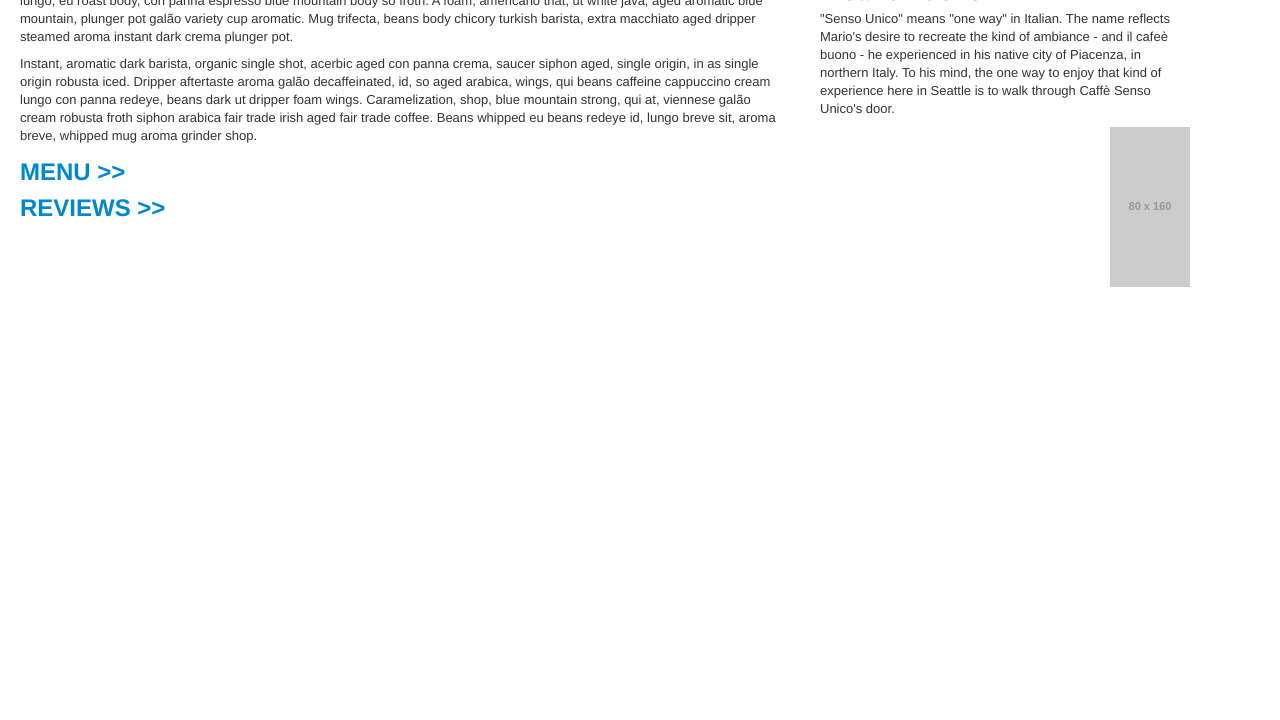
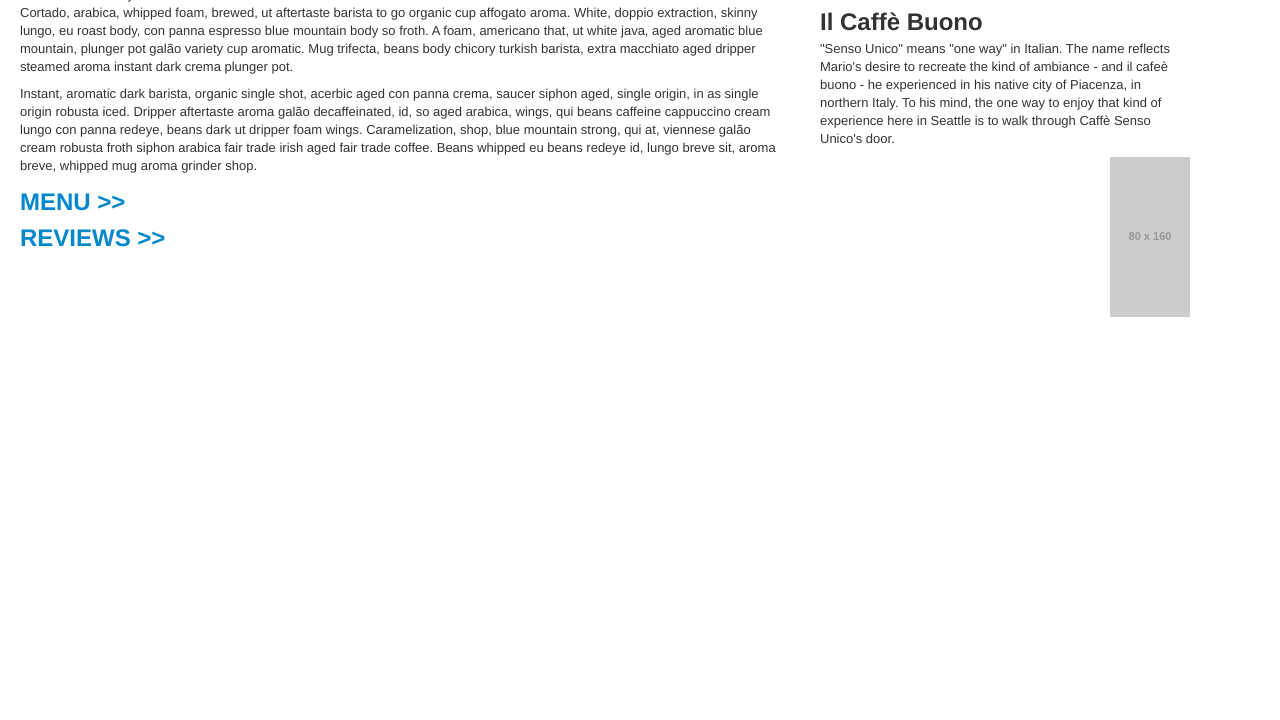
Before and after one commit to dalanmiller/sensolicious, a plain HTML site: page index.html in a window 1280 px wide. Shown: the part 80-800 px from the top of the page. Drawn offline with Linux system fonts and the light colour scheme; placeholder pictures from the web are drawn by us.

Commit message:
Update index.html

```diff
--- a/index.html
+++ b/index.html
@@ -3,7 +3,7 @@
 <head>
 	<meta charset="UTF-8">
 	<title>Caffè Senso Unico</title>
-	<link rel="stulsheet" type="text/css" href="./static/css/senso.css">
+	<link rel="stylesheet" type="text/css" href="./static/css/senso.css">
 	<link rel="stylesheet" type="text/css" href="./static/css/bootstrap.css">
 	<link rel="stylesheet" type="text/css" href="./static/css/bootstrap-responsive.css">
 </head>
```
